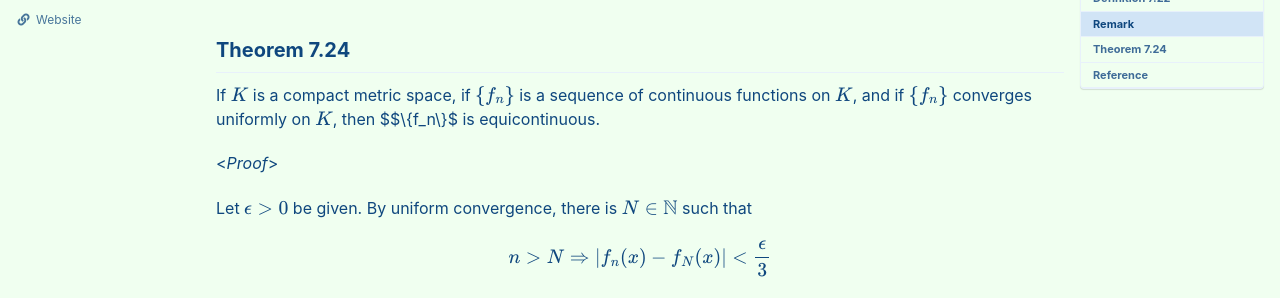
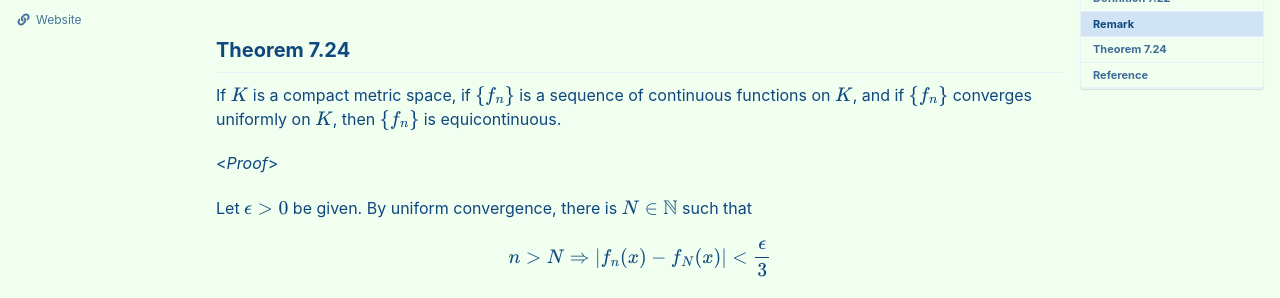
Before and after one commit to seanie12/blog, a Jekyll site: the page built from _posts/2021-09-18-equicontinuity.md, in a window 1280 px wide and 900 px high, scrolled down 2844 px. Shown: the part 154-452 px from the top of the window. Built offline with Jekyll 4.4.1, drawn with Linux system fonts in a browser that asks for light colours; cached includes are drawn as plain includes; formulas are drawn with MathJax 3.

```diff
--- a/_posts/2021-09-18-equicontinuity.md
+++ b/_posts/2021-09-18-equicontinuity.md
@@ -197,7 +197,7 @@ $$
 Take $\delta =\min\\{\delta_1, \ldots, \delta_k\\}$. Then $\mathscr{F}$ is equicontinuous.
 
 ## Theorem 7.24
-If $K$ is a compact metric space, if $\\{f_n\\}$ is a sequence of continuous functions on $K$, and if $\\{f_n\\}$ converges uniformly on $K$, then  $$\\{f_n\\}$ is equicontinuous.
+If $K$ is a compact metric space, if $\\{f_n\\}$ is a sequence of continuous functions on $K$, and if $\\{f_n\\}$ converges uniformly on $K$, then  $\\{f_n\\}$ is equicontinuous.
 
 <*Proof*>
 
```
